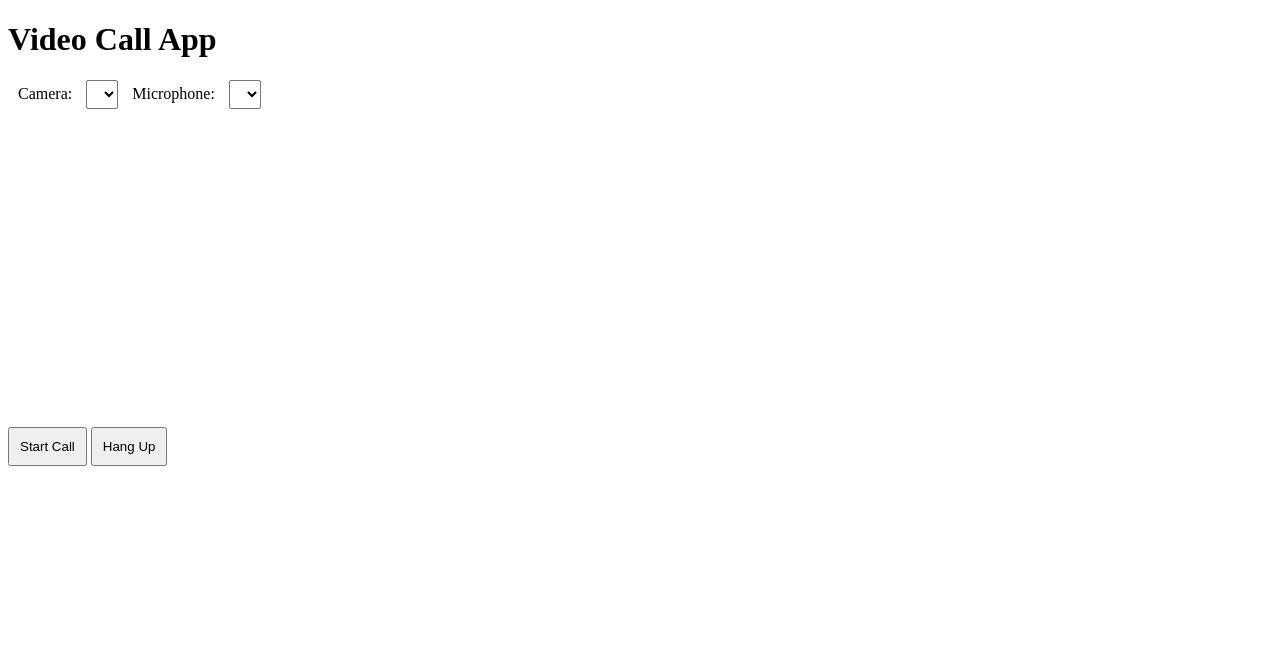
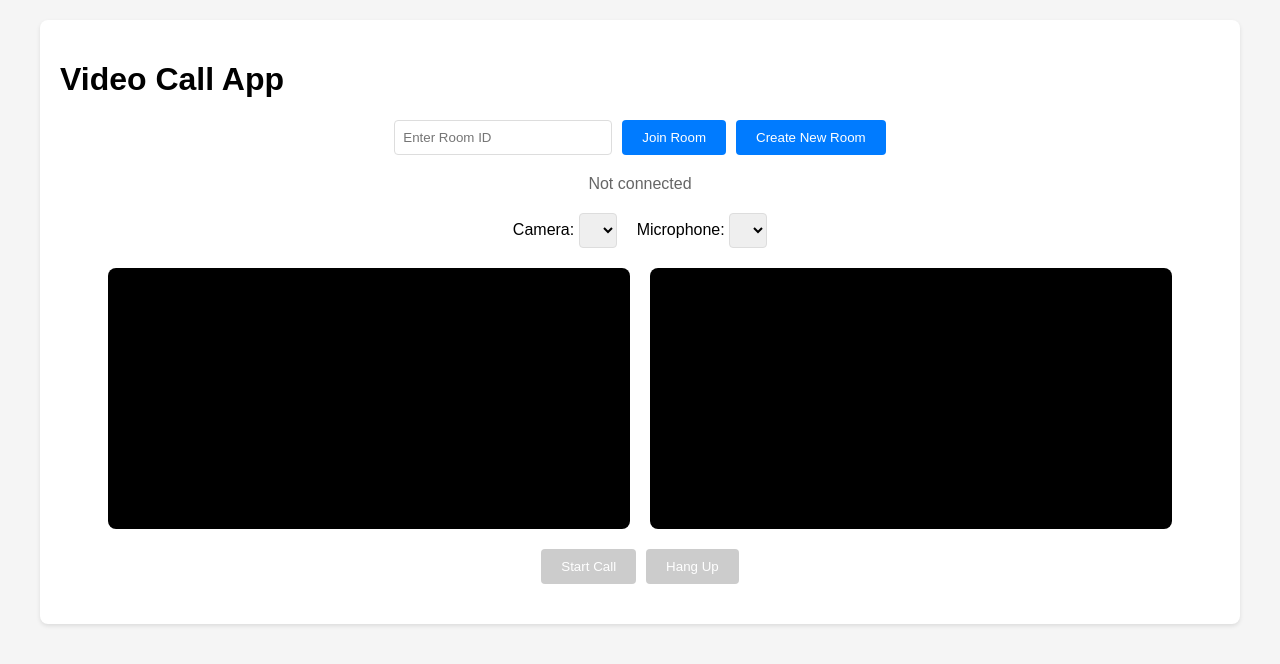
Before and after one commit to DevRishiJain/video-call-app, a website: page public/index.html in a window 1280 px wide. Drawn offline with nearby package versions, Linux system fonts and the light colour scheme; no server answers.

Commit message:
feat: implement room-based video calling system with improved UI

```diff
--- a/public/index.html
+++ b/public/index.html
@@ -3,31 +3,122 @@
 <head>
     <title>Video Call App</title>
     <style>
-        video { width: 45%; margin: 10px; }
-        button { padding: 10px; }
-        .device-select { margin: 10px; }
-        select { padding: 5px; margin: 0 10px; }
+        body {
+            font-family: Arial, sans-serif;
+            max-width: 1200px;
+            margin: 0 auto;
+            padding: 20px;
+            background-color: #f5f5f5;
+        }
+        .container {
+            background-color: white;
+            padding: 20px;
+            border-radius: 8px;
+            box-shadow: 0 2px 4px rgba(0,0,0,0.1);
+        }
+        .video-container {
+            display: flex;
+            justify-content: center;
+            gap: 20px;
+            margin: 20px 0;
+        }
+        video {
+            width: 45%;
+            border-radius: 8px;
+            background-color: #000;
+        }
+        .controls {
+            display: flex;
+            gap: 10px;
+            justify-content: center;
+            margin: 20px 0;
+        }
+        button {
+            padding: 10px 20px;
+            border: none;
+            border-radius: 4px;
+            background-color: #007bff;
+            color: white;
+            cursor: pointer;
+            transition: background-color 0.3s;
+        }
+        button:hover {
+            background-color: #0056b3;
+        }
+        button:disabled {
+            background-color: #cccccc;
+            cursor: not-allowed;
+        }
+        .device-select {
+            display: flex;
+            gap: 20px;
+            justify-content: center;
+            margin: 20px 0;
+        }
+        select {
+            padding: 8px;
+            border-radius: 4px;
+            border: 1px solid #ddd;
+        }
+        .room-controls {
+            display: flex;
+            gap: 10px;
+            justify-content: center;
+            margin: 20px 0;
+        }
+        input[type="text"] {
+            padding: 8px;
+            border: 1px solid #ddd;
+            border-radius: 4px;
+            width: 200px;
+        }
+        .status {
+            text-align: center;
+            margin: 10px 0;
+            color: #666;
+        }
     </style>
 </head>
 <body>
+    <div class="container">
         <h1>Video Call App</h1>
+
+        <div class="room-controls">
+            <input type="text" id="roomId" placeholder="Enter Room ID">
+            <button onclick="joinRoom()">Join Room</button>
+            <button onclick="createRoom()">Create New Room</button>
+        </div>
+
+        <div class="status" id="status">Not connected</div>
+
         <div class="device-select">
+            <div>
                 <label for="cameraSelect">Camera:</label>
                 <select id="cameraSelect"></select>
+            </div>
+            <div>
                 <label for="microphoneSelect">Microphone:</label>
                 <select id="microphoneSelect"></select>
             </div>
+        </div>
+
+        <div class="video-container">
             <video id="localVideo" autoplay playsinline muted></video>
             <video id="remoteVideo" autoplay playsinline></video>
-    <br>
-    <button onclick="startCall()">Start Call</button>
-    <button onclick="hangUp()">Hang Up</button>
+        </div>
+
+        <div class="controls">
+            <button onclick="startCall()" id="startButton" disabled>Start Call</button>
+            <button onclick="hangUp()" id="hangupButton" disabled>Hang Up</button>
+        </div>
+    </div>
 
     <script src="/socket.io/socket.io.js"></script>
     <script>
         const socket = io();
         let localStream;
         let peerConnection;
+        let currentRoomId = null;
         let availableDevices = {
             video: [],
             audio: []
@@ -35,9 +126,9 @@
 
         const config = {
             iceServers: [
-                { urls: 'stun:stun.l.google.com:19302' }, // Free STUN
+                { urls: 'stun:stun.l.google.com:19302' },
                 {
-                    urls: 'turn:127.0.0.1:3478', // Your M1 TURN server
+                    urls: 'turn:127.0.0.1:3478',
                     username: 'testuser',
                     credential: 'testpass'
                 }
@@ -48,6 +139,9 @@
         const remoteVideo = document.getElementById('remoteVideo');
         const cameraSelect = document.getElementById('cameraSelect');
         const microphoneSelect = document.getElementById('microphoneSelect');
+        const startButton = document.getElementById('startButton');
+        const hangupButton = document.getElementById('hangupButton');
+        const statusElement = document.getElementById('status');
 
         // Function to get available devices
         async function getDevices() {
@@ -56,12 +150,10 @@
                 availableDevices.video = devices.filter(device => device.kind === 'videoinput');
                 availableDevices.audio = devices.filter(device => device.kind === 'audioinput');
 
-                // Populate camera select
                 cameraSelect.innerHTML = availableDevices.video
                     .map(device => `<option value="${device.deviceId}">${device.label || `Camera ${cameraSelect.length + 1}`}</option>`)
                     .join('');
 
-                // Populate microphone select
                 microphoneSelect.innerHTML = availableDevices.audio
                     .map(device => `<option value="${device.deviceId}">${device.label || `Microphone ${microphoneSelect.length + 1}`}</option>`)
                     .join('');
@@ -85,6 +177,44 @@
         // Get initial devices
         getDevices();
 
+        // Room management functions
+        function createRoom() {
+            const roomId = Math.random().toString(36).substring(2, 8).toUpperCase();
+            document.getElementById('roomId').value = roomId;
+            joinRoom(roomId);
+        }
+
+        function joinRoom(roomId = null) {
+            const inputRoomId = roomId || document.getElementById('roomId').value.trim();
+            if (!inputRoomId) {
+                alert('Please enter a room ID');
+                return;
+            }
+            currentRoomId = inputRoomId;
+            socket.emit('join-room', currentRoomId);
+            statusElement.textContent = `Connected to room: ${currentRoomId}`;
+            startButton.disabled = false;
+        }
+
+        // Socket event handlers
+        socket.on('user-joined', async (userId) => {
+            console.log('User joined:', userId);
+            statusElement.textContent = `User joined the room`;
+            await startCall();
+        });
+
+        socket.on('user-left', (userId) => {
+            console.log('User left:', userId);
+            statusElement.textContent = `User left the room`;
+            if (peerConnection) {
+                peerConnection.close();
+                peerConnection = null;
+            }
+            remoteVideo.srcObject = null;
+            startButton.disabled = false;
+            hangupButton.disabled = true;
+        });
+
         async function startCall() {
             const constraints = {
                 video: {
@@ -102,7 +232,6 @@
                 localVideo.srcObject = localStream;
 
                 if (peerConnection) {
-                    // Remove old tracks
                     localStream.getTracks().forEach(track => {
                         const senders = peerConnection.getSenders();
                         const sender = senders.find(s => s.track.kind === track.kind);
@@ -124,6 +253,9 @@
 
                     peerConnection.ontrack = (event) => {
                         remoteVideo.srcObject = event.streams[0];
+                        statusElement.textContent = 'Call connected';
+                        startButton.disabled = true;
+                        hangupButton.disabled = false;
                     };
 
                     const offer = await peerConnection.createOffer();
@@ -147,6 +279,9 @@
                 };
                 peerConnection.ontrack = (event) => {
                     remoteVideo.srcObject = event.streams[0];
+                    statusElement.textContent = 'Call connected';
+                    startButton.disabled = true;
+                    hangupButton.disabled = false;
                 };
             }
             await peerConnection.setRemoteDescription(new RTCSessionDescription(offer));
@@ -173,6 +308,9 @@
                 localVideo.srcObject = null;
             }
             remoteVideo.srcObject = null;
+            statusElement.textContent = `Connected to room: ${currentRoomId}`;
+            startButton.disabled = false;
+            hangupButton.disabled = true;
         }
     </script>
 </body>
```
Also changed, not shown: server.js (+37 -7 lines). Lines whose indentation alone changed are shown as unchanged.
